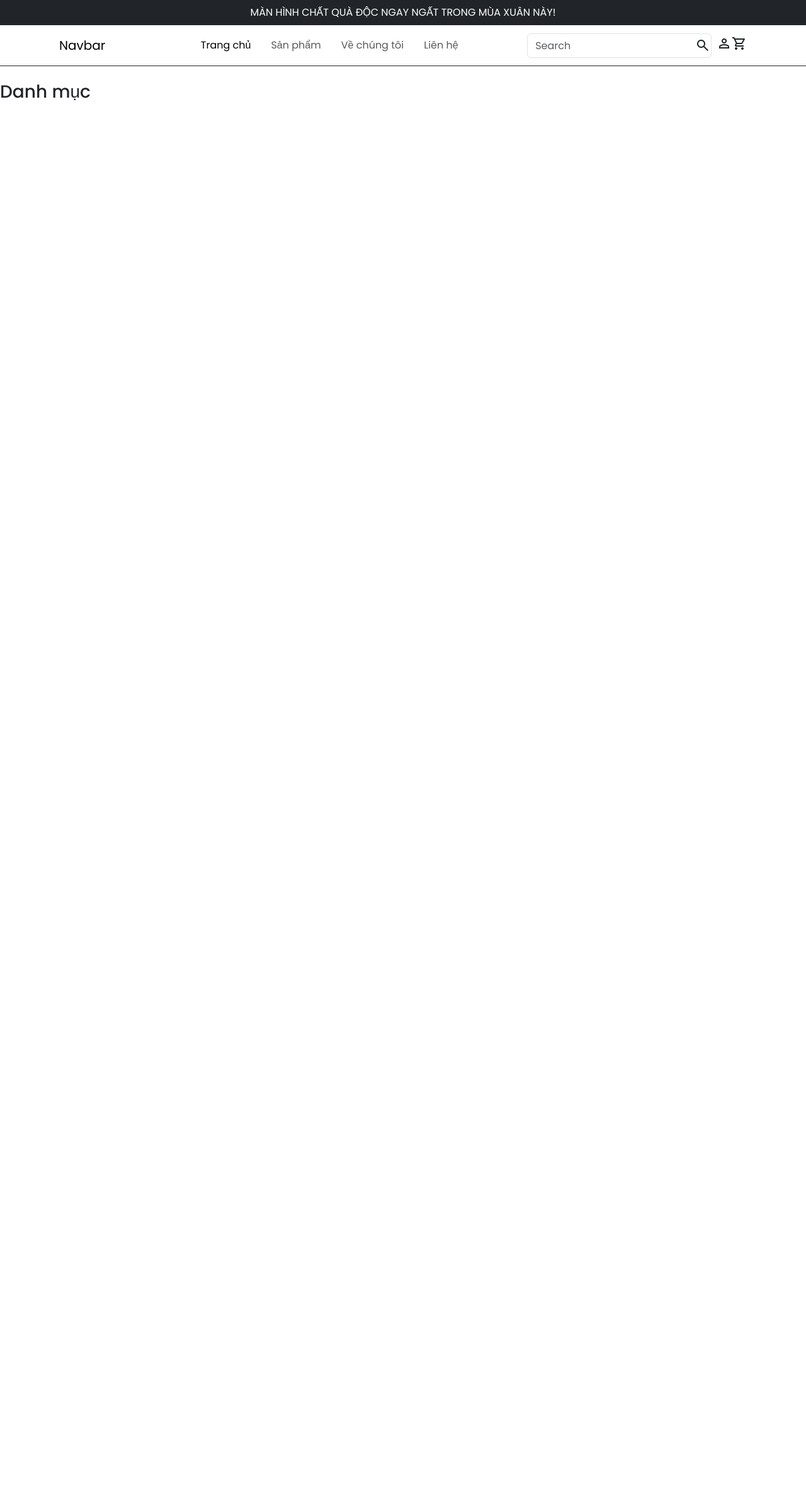
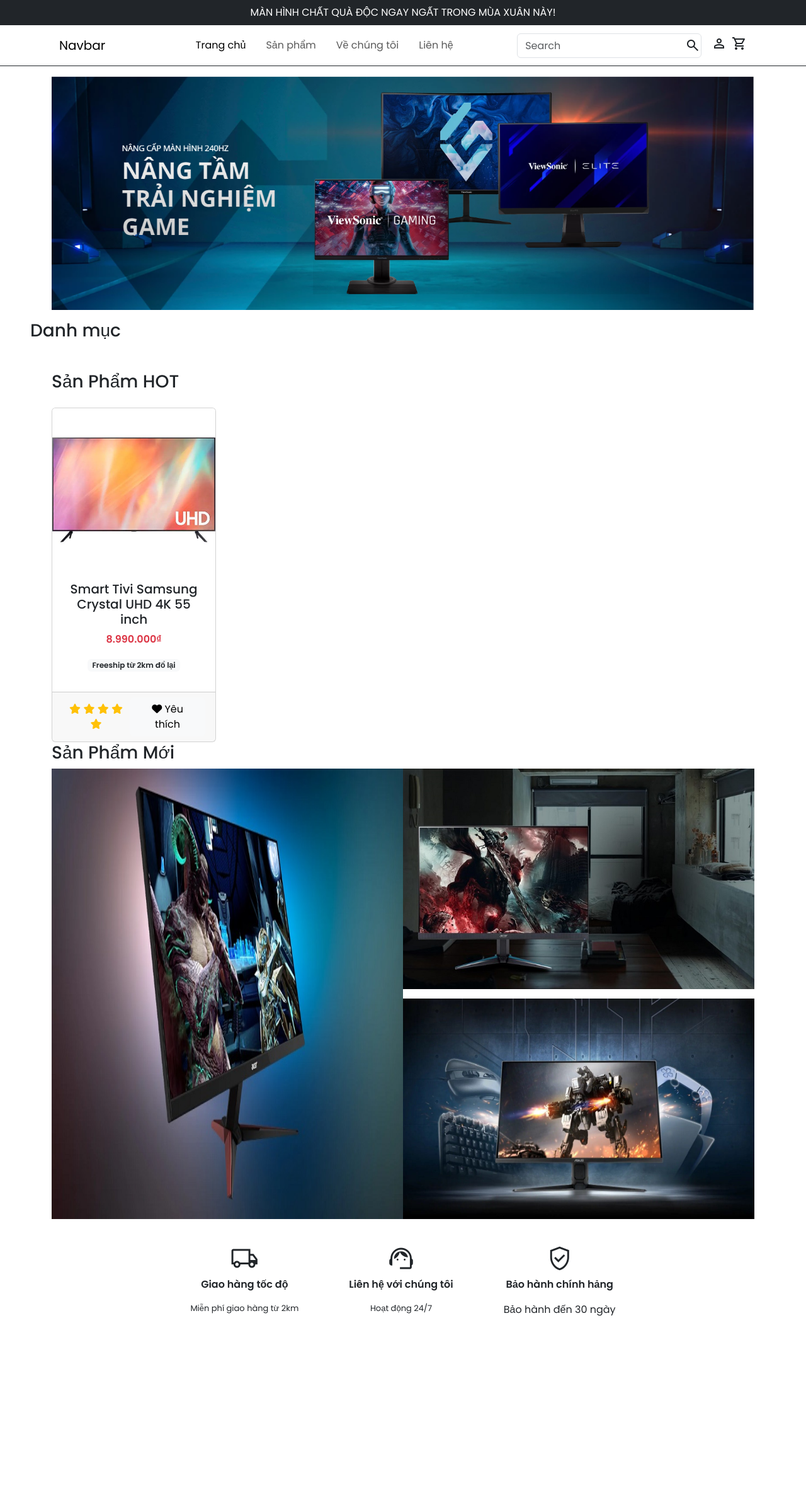
Before and after one commit to tuankiet10920/duan1-n15, a PHP site: page / in a window 1280 px wide. Shown: the whole page at 63% size. Before the commit the page ends 159 px from the top, so only its background shows below. Run offline with PHP 8.4, Linux system fonts and the light colour scheme; some libraries are stand-ins or nearby versions.

Commit message:
trangchu

```diff
--- a/index.html
+++ b/index.html
@@ -16,6 +16,7 @@
   <script src="https://stackpath.bootstrapcdn.com/bootstrap/4.5.2/js/bootstrap.bundle.min.js"></script>
   <link rel="stylesheet"
     href="https://fonts.googleapis.com/css2?family=Material+Symbols+Outlined:opsz,wght,FILL,GRAD@24,400,0,0" />
+  <link rel="stylesheet" href="https://cdnjs.cloudflare.com/ajax/libs/font-awesome/6.6.0/css/all.min.css">
   <link rel="stylesheet" href="style.css">
 </head>
 
@@ -51,14 +52,15 @@
                   <a class="nav-link" href="#">Liên hệ</a>
                 </li>
               </ul>
-              <form class="d-flex" role="search header-row-2-search" style="" >
-                <input class="form-control me-2" style="width: 100%;" type="search" placeholder="Search" aria-label="Search">
+              <form class="d-flex" role="search header-row-2-search" style="">
+                <input class="form-control me-2" style="width: 100%;" type="search" placeholder="Search"
+                  aria-label="Search">
                 <span class="material-symbols-outlined">search</span>
               </form>
-              <div class="header-row-2-user">
+              <div class="header-row-2-user ms-2">
                 <span class="material-symbols-outlined">person</span>
               </div>
-              <div class="header-row-2-cart">
+              <div class="header-row-2-cart ms-2">
                 <span class="material-symbols-outlined">shopping_cart</span>
               </div>
               <hr>
@@ -67,11 +69,15 @@
         </nav>
       </div>
     </div>
-    <div class="seciton-banner-1">
-      <img src alt>
+
+
+
+
   </div>
-
-    <div class="section-1">
+  <div class="container mt-3 d-flex justify-content-center">
+    <img style="width: 100%;" src="/imgduan1/banner1.png" alt="">
+  </div>
+  <div class="section-1 pt-3 ms-5">
     <div class="section-1-container">
       <div class="section-1-container-title">
         <h3>Danh mục</h3>
@@ -83,7 +89,74 @@
       </div>
     </div>
   </div>
+
+  <div class="container mt-5">
+    <h3 class="mb-4">Sản Phẩm HOT</h3>
+    <div class="row row-cols-1 row-cols-md-4 g-4">
+      <div class="col">
+        <div class="card h-100 text-center rounded-2">
+          <img src="./imgduan1/dell1.jpg" class="card-img-top" alt="Product Image">
+          <div class="card-body">
+            <h5 class="card-title">Smart Tivi Samsung Crystal UHD 4K 55 inch</h5>
+            <p class="card-text text-danger fw-bold">8.990.000₫</p>
+            <p class="badge bg-light text-dark">Freeship từ 2km đổ lại</p>
           </div>
+          <div class="card-footer d-flex justify-content-between align-items-center">
+            <div class="text-warning">
+              <i class="fa fa-star"></i>
+              <i class="fa fa-star"></i>
+              <i class="fa fa-star"></i>
+              <i class="fa fa-star"></i>
+              <i class="fa fa-star"></i>
+            </div>
+            <button class="btn btn-light"><i class="fa fa-heart"></i> Yêu thích</button>
+          </div>
+        </div>
+      </div>
+      <!-- Lặp lại thẻ div .col để thêm các sản phẩm khác -->
+    </div>
+  </div>
+
+
+  <div class="container">
+    <div class="section-5-container">
+      <div class="">
+        <h3>Sản Phẩm Mới</h3>
+      </div>
+      <div class="section-5-container-box d-flex justify-content-between">
+        <div class="section-5-container-box-image-1" style="width: 642px;">
+          <img style="width: 100%; height: 715px;" src="./imgduan1/banner3.jpg" alt="">
+        </div>
+        <div class="section-5-container-box-image-2" style="width: 642px; height: 715px;">
+          <img style="width: 100%; height: 350px;" src="./imgduan1/banner4.jpg" alt="">
+          <img style="width: 100%; height: 350px;" src="./imgduan1/banner5.jpg" alt="">
+        </div>
+      </div>
+
+      <!-- Thêm phần này cho các icon -->
+      <div class="d-flex justify-content-center mt-3 pt-4 gap-3">
+        <div class="text-center mx-5">
+          <span class="material-symbols-outlined" style="font-size: 45px;">local_shipping</span>
+          <p style="font-weight: 600;">Giao hàng tốc độ</p>
+          <p style="font-size: 13px;">Miễn phí giao hàng từ 2km</p>
+        </div>
+        <div class="text-center mx-3">
+          <span class="material-symbols-outlined" style="font-size: 45px;">
+            support_agent
+          </span>
+          <p style="font-weight: 600;">Liên hệ với chúng tôi</p>
+          <p style="font-size: 13px;">Hoạt động 24/7</p>
+        </div>
+        <div class="text-center mx-5">
+          <span class="material-symbols-outlined" style="font-size: 45px;">verified_user</span>
+          <p style="font-weight: 600;">Bảo hành chính hảng</p>
+          <p>Bảo hành đến 30 ngày</p>
+        </div>
+      </div>
+
+    </div>
+  </div>
+
 </body>
 
 </html>
--- a/style.css
+++ b/style.css
@@ -7,6 +7,7 @@
 }
 body {
     width: 100%;
+    height: 300vh;
     font-family: "Poppins", sans-serif;
 }
 
@@ -75,6 +76,11 @@ form span {
     font-size: 25px;
     pointer-events: none; /* Không cho phép tương tác với biểu tượng */
 }
+.section-5-container-box-image-2{
+    display: flex;
+    flex-direction: column;
+    justify-content: space-between;
+}
 
 
 /* start detail */
```
Also changed, not shown: imgduan1/banner1.png (added), imgduan1/banner2.jpg (added), imgduan1/banner3.jpg (added), imgduan1/banner4.jpg (added), imgduan1/banner5.jpg (added), imgduan1/ctdell1_1.jpg (added), imgduan1/ctdell1_2.jpg (added), imgduan1/ctdell1_3.webp (added), imgduan1/ctdell1_4.png (added), imgduan1/dell1.jpg (added), imgduan1/section4_1.jpg (added), imgduan1/slider1.webp (added), imgduan1/slider2.jpg (added). Lines whose indentation alone changed are shown as unchanged.
